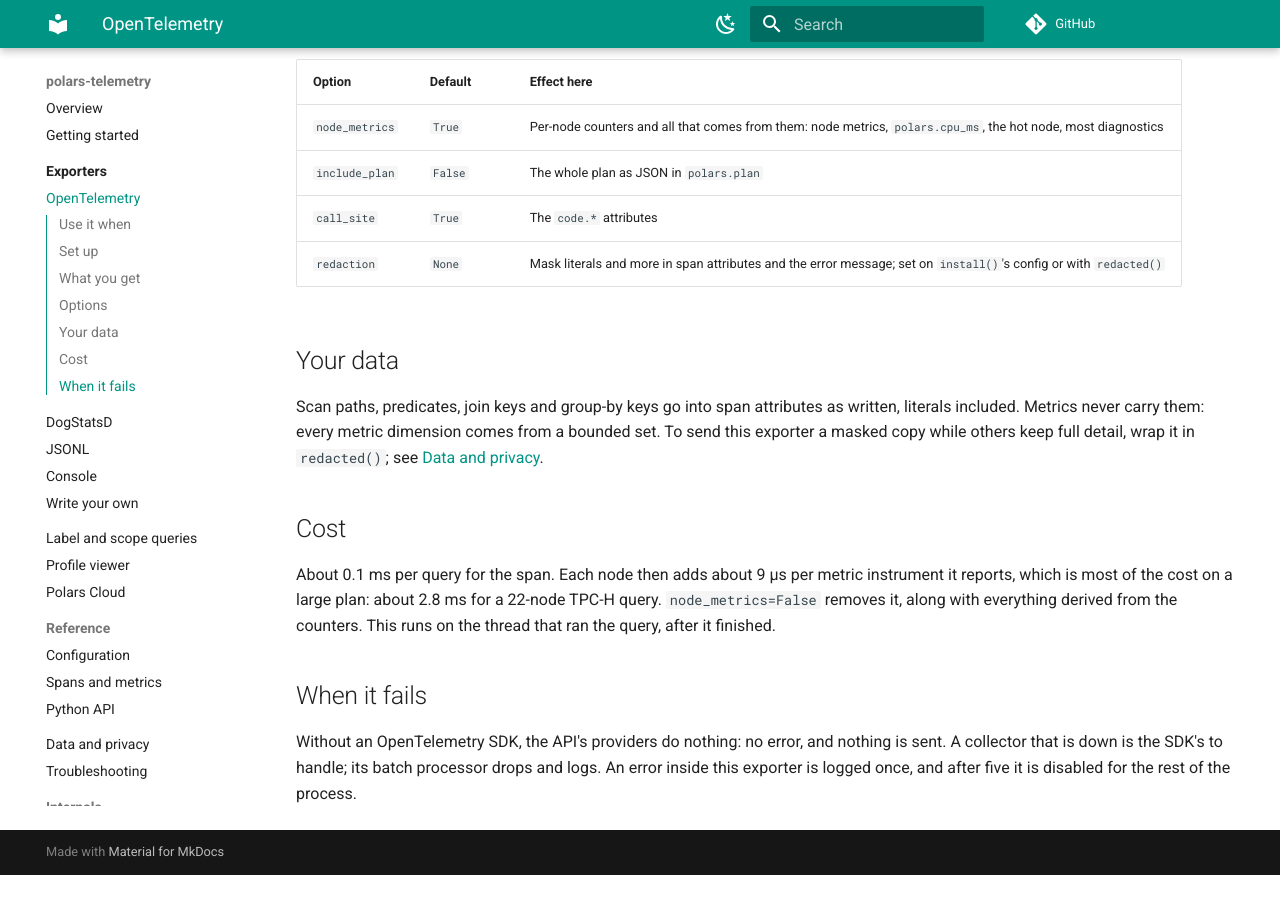
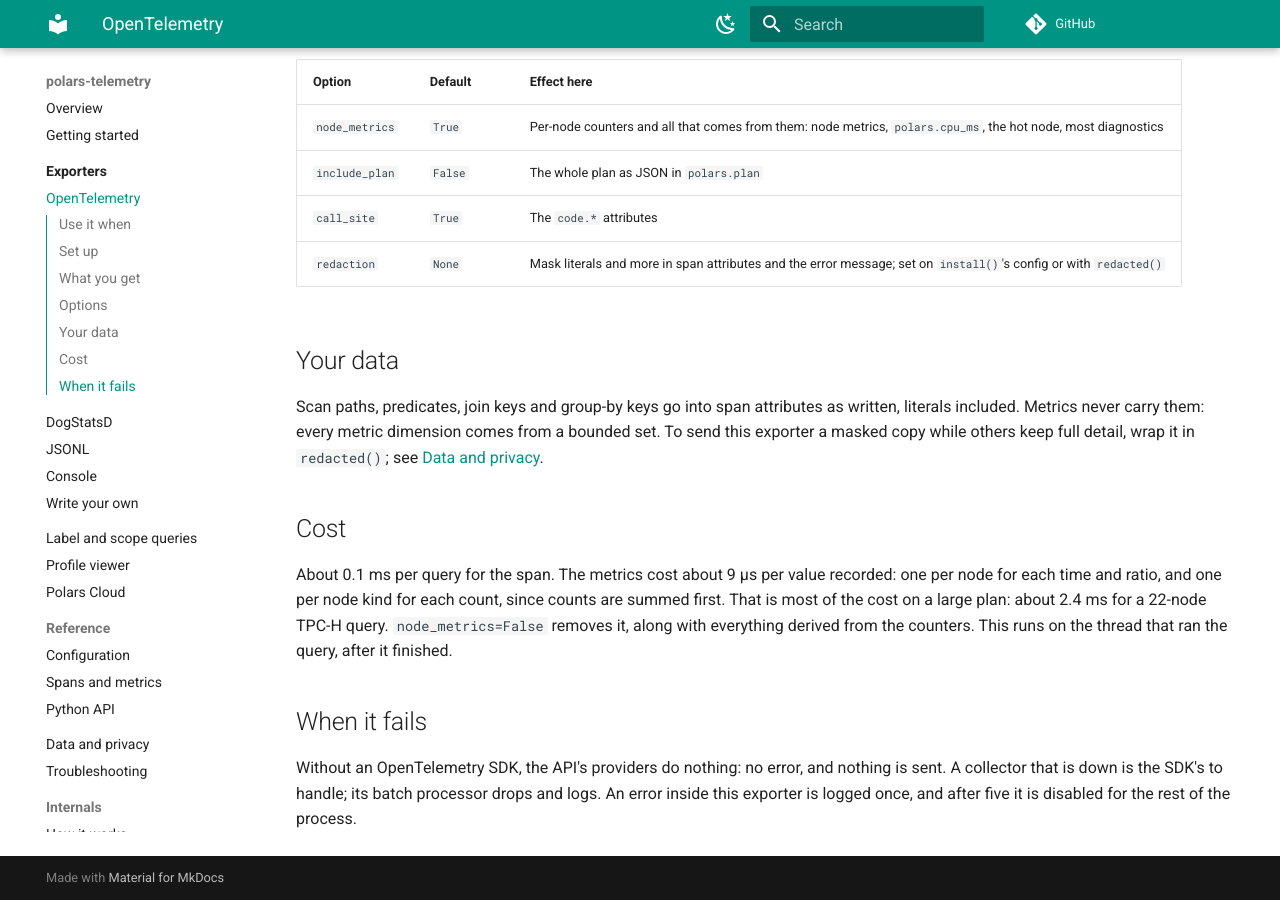
Before and after one commit to jan-krueger/polars-telemetry, an MkDocs documentation site: the page built from docs/exporters/opentelemetry.md, in a window 1280 px wide and 900 px high, scrolled down 1660 px. Built offline with MkDocs 1.6.1 and Material for MkDocs 9.7.7, drawn with Linux system fonts in a browser that asks for light colours; comment, search, counter and statistics services are not loaded; before the commit the page ends 2535 px from its top, so only the background shows below that.

Commit message:
perf: sum per-node counts before recording them

```diff
--- a/docs/exporters/opentelemetry.md
+++ b/docs/exporters/opentelemetry.md
@@ -97,11 +97,12 @@
 
 ## Cost
 
-About 0.1 ms per query for the span. Each node then adds about 9 µs per metric
-instrument it reports, which is most of the cost on a large plan: about 2.8 ms
-for a 22-node TPC-H query. `node_metrics=False` removes it, along with
-everything derived from the counters. This runs on the
-thread that ran the query, after it finished.
+About 0.1 ms per query for the span. The metrics cost about 9 µs per value
+recorded: one per node for each time and ratio, and one per node kind for each
+count, since counts are summed first. That is most of the cost on a large plan:
+about 2.4 ms for a 22-node TPC-H query. `node_metrics=False` removes it, along
+with everything derived from the counters. This runs on the thread that ran the
+query, after it finished.
 
 ## When it fails
 
```
Also changed, not shown: CHANGELOG.md (+8 -0 lines), docs/exporters/dogstatsd.md (+2 -2 lines), docs/exporters/index.md (+1 -1 lines), 2 other files.
